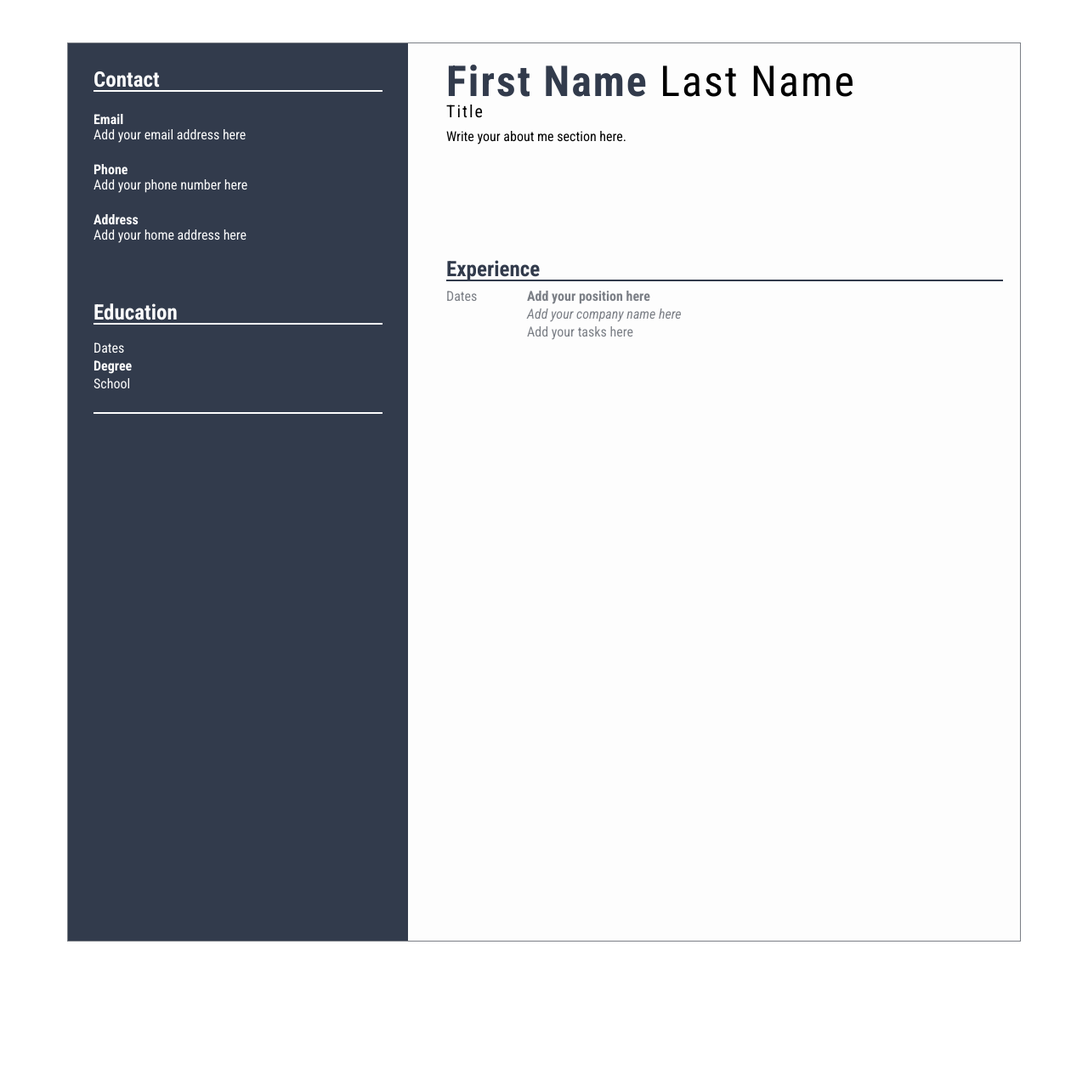
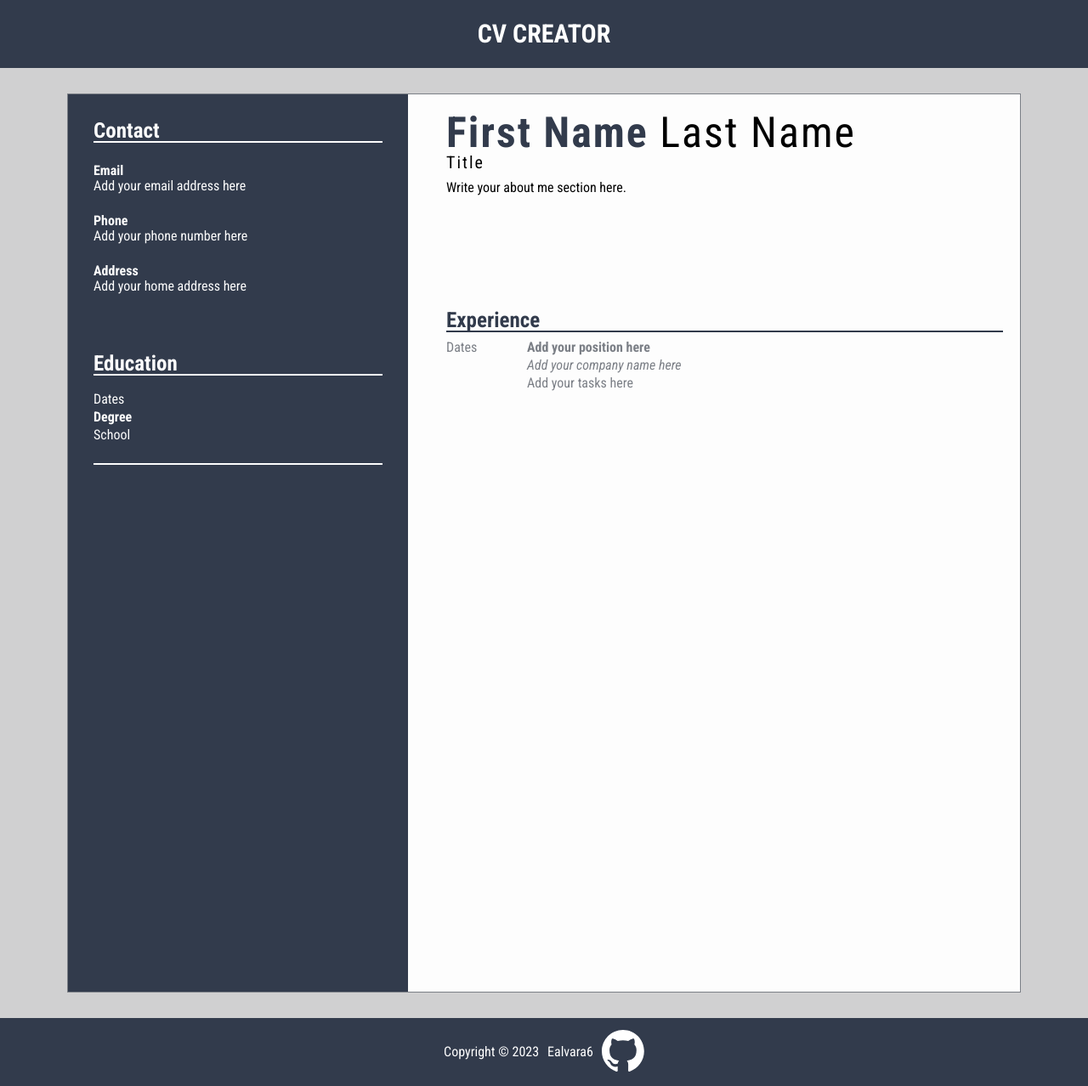
Before and after one commit to ealvara6/cv-project, a React (Create React App) app: page / in a window 1280 px wide. Shown: the whole page at 85% size. Before the commit the page ends 1108 px from the top, so only its background shows below. Built offline with nearby package versions, Linux system fonts and the light colour scheme.

Commit message:
Add header and footer component

```diff
--- a/src/App.jsx
+++ b/src/App.jsx
@@ -1,11 +1,17 @@
 import React, { Component } from 'react';
 import Cv from './components/Cv';
 import './styles/App.scss';
+import MainHeader from './components/MainHeader';
+import Footer from './components/Footer';
 
 class App extends Component {
   render() {
     return (
-      <Cv />
+      <>
+        <MainHeader />
+        <Cv />
+        <Footer />
+      </>
     );
   }
 }
--- /dev/null
+++ b/src/components/Footer.jsx
@@ -0,0 +1,20 @@
+import React, { Component } from 'react';
+import logo from '../icons/github-logo.svg';
+
+class Footer extends Component {
+  render() {
+    return (
+      <div id="footer">
+        <div id="footer-content">
+          <div id="copyright">Copyright &copy; 2023</div>
+          <div id="username">Ealvara6</div>
+          <a href="https://github.com/ealvara6" target="_blank" rel="noreferrer">
+            <img src={logo} alt="github logo" id="github-logo" target="_blank" />
+          </a>
+        </div>
+      </div>
+    );
+  }
+}
+
+export default Footer;
--- /dev/null
+++ b/src/components/MainHeader.jsx
@@ -0,0 +1,13 @@
+import React, { Component } from 'react';
+
+class MainHeader extends Component {
+  render() {
+    return (
+      <div id="main-header">
+        <div>CV CREATOR</div>
+      </div>
+    );
+  }
+}
+
+export default MainHeader;
--- a/src/styles/App.scss
+++ b/src/styles/App.scss
@@ -1,5 +1,49 @@
+@use '_colors.scss';
+
 #root {
   display: flex;
+  flex-direction: column;
+  gap: 30px;
+  background-color: colors.$light-gray;
+}
+
+#main-header {
+  display: flex;
   justify-content: center;
-  padding-top: 50px;
+  align-items: center;
+  background-color: colors.$blue;
+  color: white;
+
+  div {
+    font-size: 30px;
+    font-weight: bold;
+  }
 }
+
+#cv {
+  align-self: center;
+}
+
+#footer {
+  display: flex;
+  align-items: center;
+  justify-content: center;
+  background-color: colors.$blue;
+  height: 20px;
+}
+
+#footer-content {
+  display: flex;
+  justify-content: center;
+  align-items: center;
+  color: white;
+  gap: 10px;
+
+  #github-logo {
+    width: 50px;
+  }
+}
+
+#main-header, #footer {
+  height: 80px;
+}
```
Also changed, not shown: src/icons/github-logo.svg (added).
